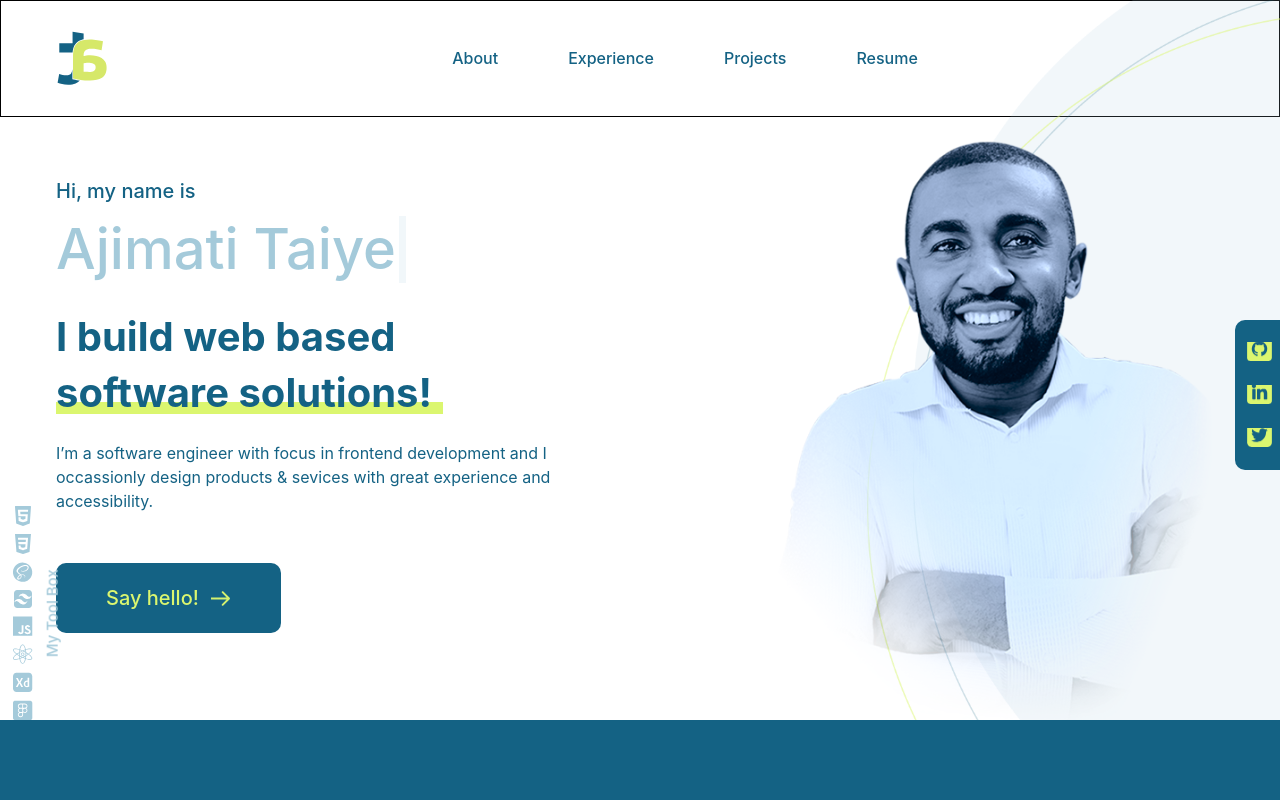
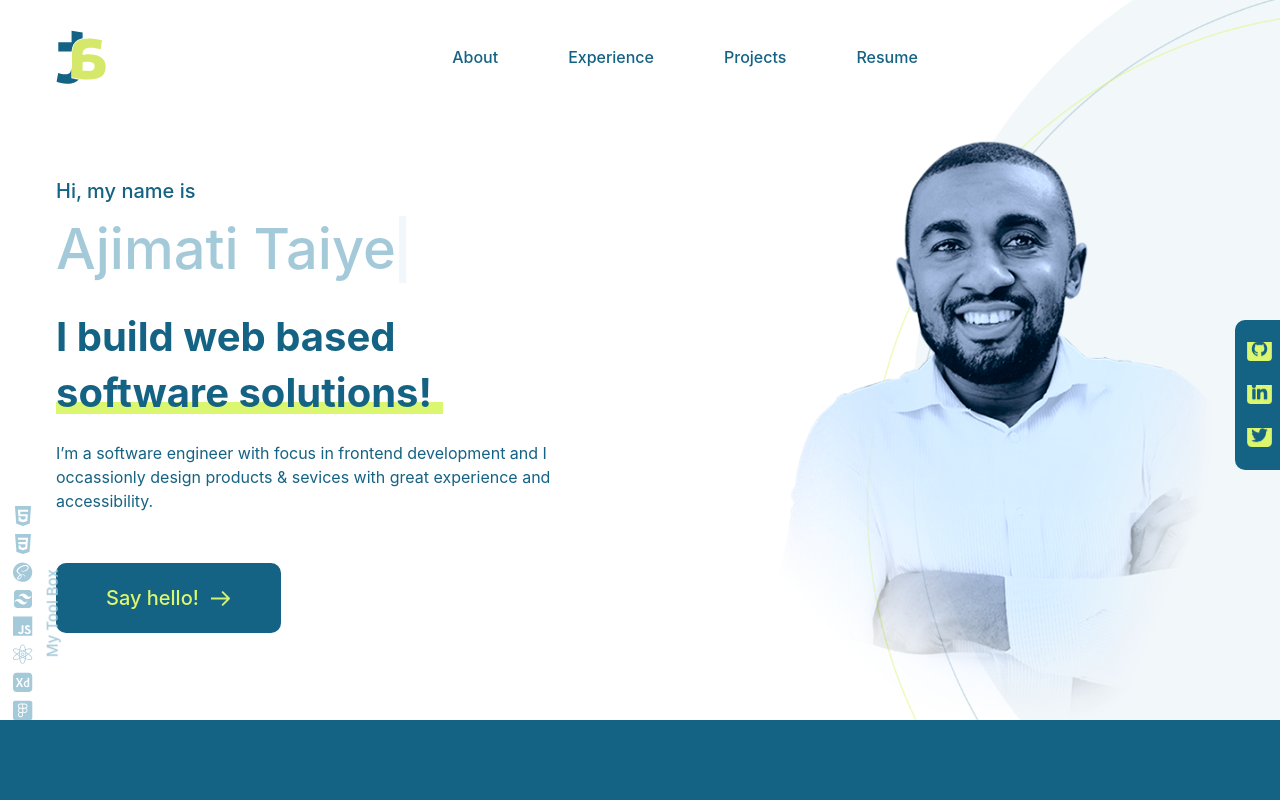
Before and after one commit to Teewaii/realestate, a React (Create React App) app in the folder portfolio/portfolio/: page / in a window 1280 px wide. Shown: the top 800 px of the page. Built offline with nearby package versions, Linux system fonts and the light colour scheme.

Commit message:
last office commit

```diff
--- a/portfolio/portfolio/src/components/nav/Nav.jsx
+++ b/portfolio/portfolio/src/components/nav/Nav.jsx
@@ -11,7 +11,7 @@ export default function Nav({ toggle, toggleMenu,dark_mode,DarkMode }) {
   return (
     <nav className=' absolute left-0 right-0  top-0  '>
 
-      <div className='navContainer container flex items-center border justify-between py-[30px] md:py-[30px] 3xl:py-[45px]  '>
+      <div className='navContainer container flex items-center  justify-between py-[30px] md:py-[30px] 3xl:py-[45px]  '>
         <div className="logo cursor-pointer relative z-[90] ">
           <img className='w-[40px] lg:w-[50px]' src={logo} alt="" />
 
```
